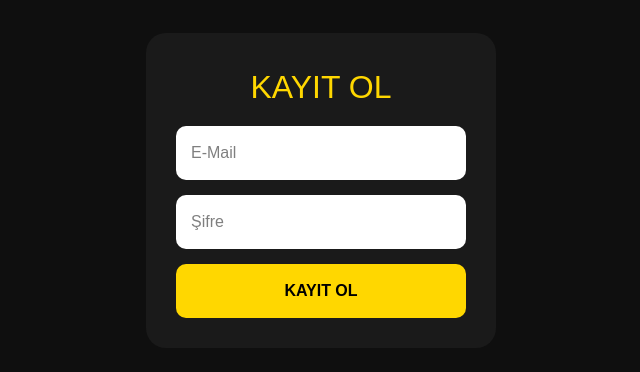
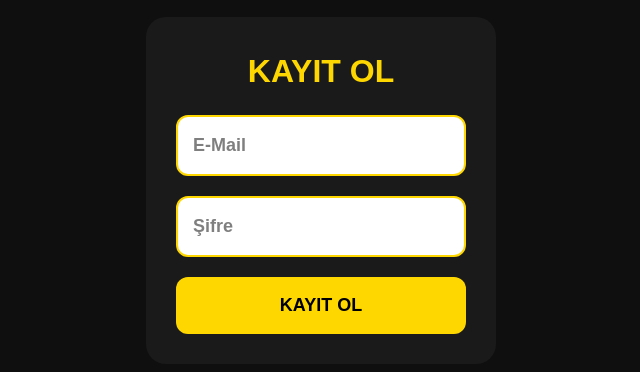
Before and after one commit to abbisyldrm1-ui/goruntulu-sohbet, a Next.js app: page /register in a window 1280 px wide. Shown: the part 210-582 px from the top of the page, without its empty margins (319-959 px from the left). Built offline with nearby package versions, Linux system fonts and the light colour scheme; no server answers.

Commit message:
register final

```diff
--- a/app/register/page.js
+++ b/app/register/page.js
@@ -22,7 +22,7 @@ export default function RegisterPage() {
     <main
       style={{
         minHeight: "100vh",
-        background: "#0f0f0f",
+        backgroundColor: "#0f0f0f",
         display: "flex",
         justifyContent: "center",
         alignItems: "center",
@@ -31,12 +31,12 @@ export default function RegisterPage() {
       <div
         style={{
           width: "350px",
-          background: "#1a1a1a",
+          backgroundColor: "#1a1a1a",
           padding: "30px",
           borderRadius: "20px",
           display: "flex",
           flexDirection: "column",
-          gap: "15px",
+          gap: "20px",
         }}
       >
         <h1
@@ -44,6 +44,7 @@ export default function RegisterPage() {
             color: "gold",
             textAlign: "center",
             fontSize: "32px",
+            fontWeight: "bold",
           }}
         >
           KAYIT OL
@@ -55,13 +56,16 @@ export default function RegisterPage() {
           value={email}
           onChange={(e) => setEmail(e.target.value)}
           style={{
+            width: "100%",
             padding: "15px",
-            borderRadius: "10px",
-            border: "none",
-            background: "white",
-            color: "black",
-            fontSize: "16px",
+            borderRadius: "12px",
+            border: "2px solid gold",
+            backgroundColor: "#ffffff",
+            color: "#000000",
+            fontSize: "18px",
+            fontWeight: "bold",
             outline: "none",
+            boxSizing: "border-box",
           }}
         />
 
@@ -71,26 +75,30 @@ export default function RegisterPage() {
           value={password}
           onChange={(e) => setPassword(e.target.value)}
           style={{
+            width: "100%",
             padding: "15px",
-            borderRadius: "10px",
-            border: "none",
-            background: "white",
-            color: "black",
-            fontSize: "16px",
+            borderRadius: "12px",
+            border: "2px solid gold",
+            backgroundColor: "#ffffff",
+            color: "#000000",
+            fontSize: "18px",
+            fontWeight: "bold",
             outline: "none",
+            boxSizing: "border-box",
           }}
         />
 
         <button
           onClick={kayitOl}
           style={{
+            width: "100%",
             padding: "15px",
-            borderRadius: "10px",
+            borderRadius: "12px",
             border: "none",
-            background: "gold",
-            color: "black",
+            backgroundColor: "gold",
+            color: "#000000",
+            fontSize: "18px",
             fontWeight: "bold",
-            fontSize: "16px",
             cursor: "pointer",
           }}
         >
```
